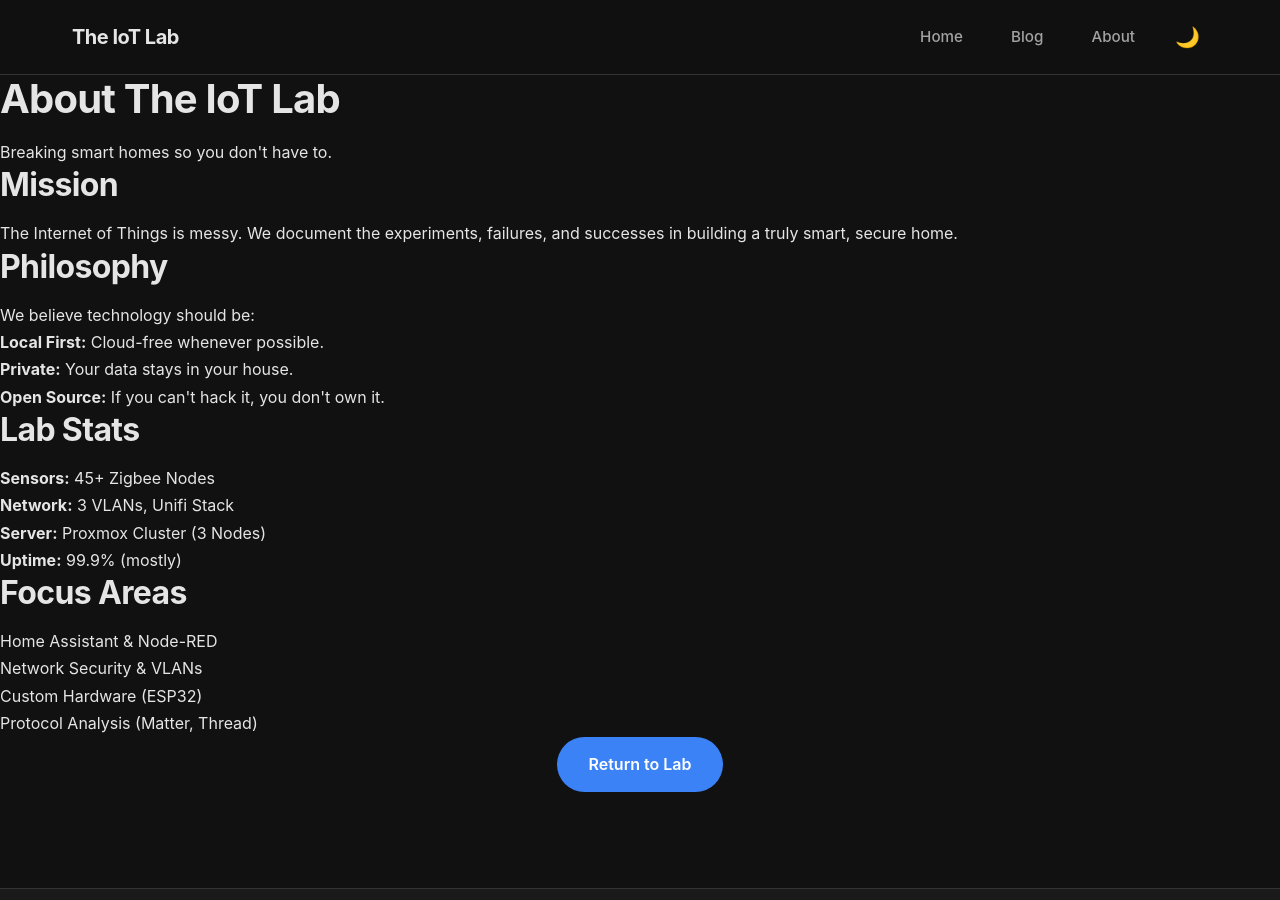
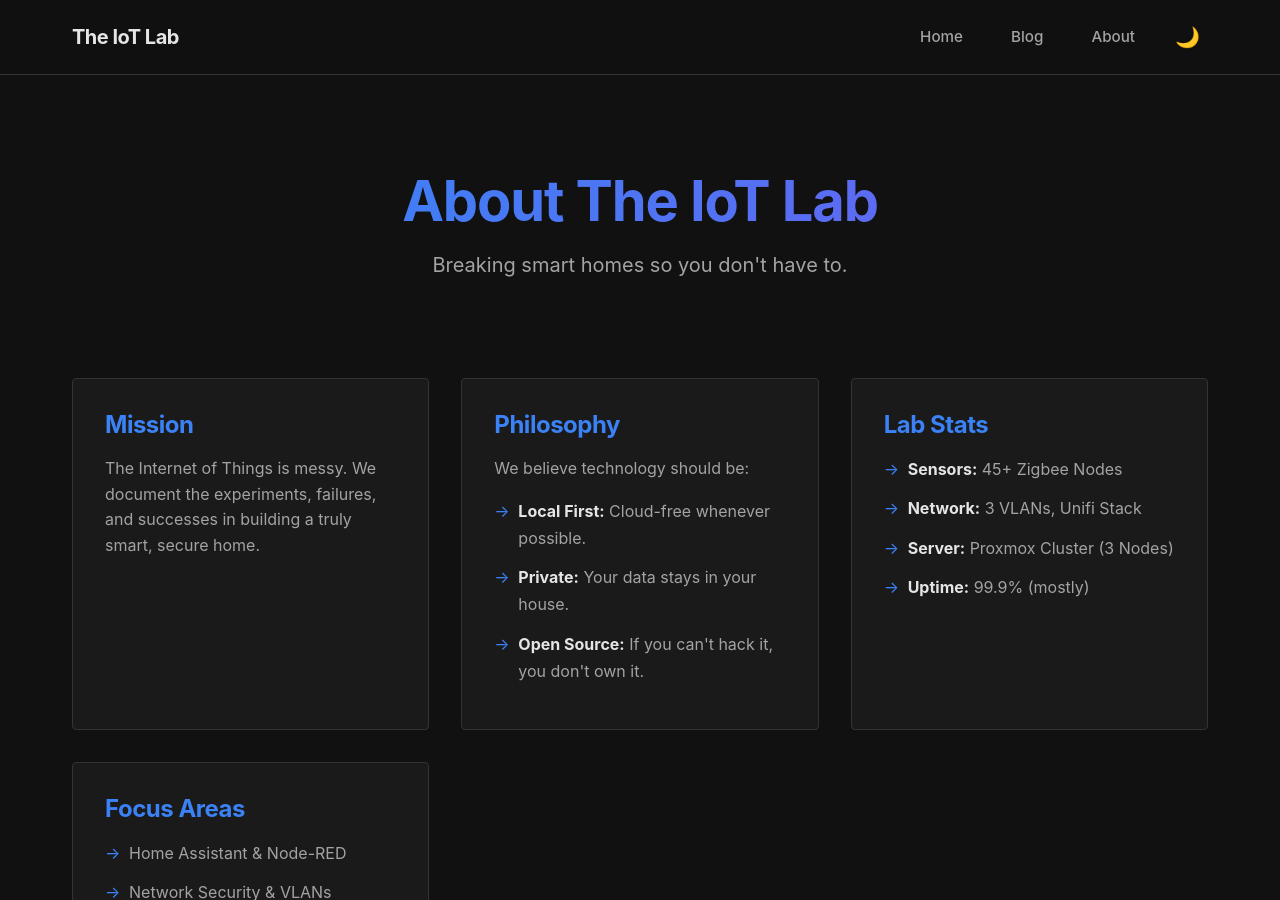
Before and after one commit to Zayeen/euro.github.io, a Jekyll site: the page built from about.html, in a window 1280 px wide and 900 px high. Built offline with Jekyll 4.4.1, drawn with Linux system fonts in a browser that asks for light colours.

Commit message:
Fix about page layout: add missing styles for about-grid and cards

```diff
--- a/assets/css/main.css
+++ b/assets/css/main.css
@@ -638,44 +638,87 @@
 /* ===================================
    About Page
    =================================== */
-.about-content {
+.about-header {
+    text-align: center;
+    padding: var(--spacing-xl) var(--spacing-md);
     max-width: 800px;
     margin: 0 auto;
-    padding: var(--spacing-lg) var(--spacing-md);
     animation: fadeIn 0.8s ease-out;
 }
 
-.about-content h1 {
-    font-size: 2.5rem;
-    margin-bottom: var(--spacing-md);
-    text-align: center;
-    color: var(--text-primary);
+.about-header h1 {
+    font-size: 3.5rem;
+    margin-bottom: 1rem;
+    background: linear-gradient(to right, var(--primary), var(--secondary));
+    -webkit-background-clip: text;
+    -webkit-text-fill-color: transparent;
+    background-clip: text;
+    line-height: 1.1;
 }
 
-.about-content h2 {
-    margin-top: 2rem;
-    margin-bottom: 1rem;
-    color: var(--text-primary);
-    font-size: 1.75rem;
+.about-header p {
+    font-size: 1.25rem;
+    color: var(--text-secondary);
 }
 
-.about-content p {
-    font-size: 1.1rem;
-    color: var(--text-secondary);
-    margin-bottom: var(--spacing-md);
-    line-height: 1.8;
+.about-grid {
+    display: grid;
+    grid-template-columns: repeat(auto-fit, minmax(300px, 1fr));
+    gap: 2rem;
+    max-width: 1200px;
+    margin: 0 auto;
+    padding: 0 var(--spacing-md) var(--spacing-xl);
+    animation: fadeIn 1s ease-out;
 }
 
-.about-content ul {
-    margin-bottom: var(--spacing-md);
-    margin-left: 1.5rem;
-    list-style-type: disc;
+.about-card {
+    background: var(--bg-card);
+    border: 1px solid var(--border);
+    border-radius: var(--radius);
+    padding: 2rem;
+    transition: var(--transition);
+    height: 100%;
 }
 
-.about-content li {
+.about-card:hover {
+    border-color: var(--primary);
+    transform: translateY(-5px);
+    box-shadow: var(--shadow-lg);
+}
+
+.about-card h2 {
+    color: var(--primary);
+    font-size: 1.5rem;
+    margin-bottom: 1rem;
+}
+
+.about-card p {
+    color: var(--text-secondary);
+    line-height: 1.6;
+    margin-bottom: 1rem;
+}
+
+.about-card ul {
+    list-style: none;
+    padding: 0;
+}
+
+.about-card li {
     margin-bottom: 0.75rem;
-    line-height: 1.7;
     color: var(--text-secondary);
+    position: relative;
+    padding-left: 1.5rem;
+}
+
+.about-card li::before {
+    content: "→";
+    position: absolute;
+    left: 0;
+    color: var(--primary);
+}
+
+.about-card strong {
+    color: var(--text-primary);
 }
 
 /* ===================================
```
